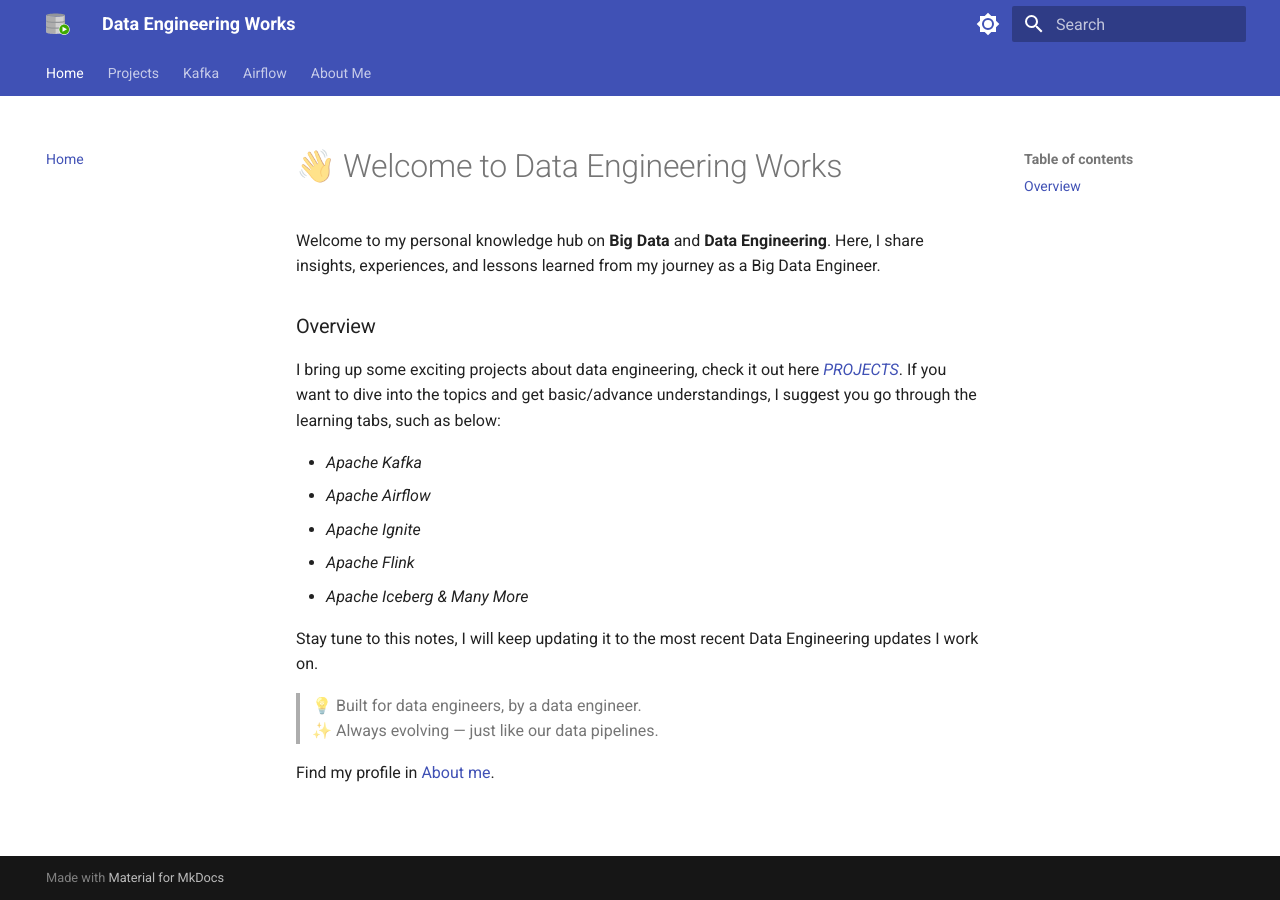
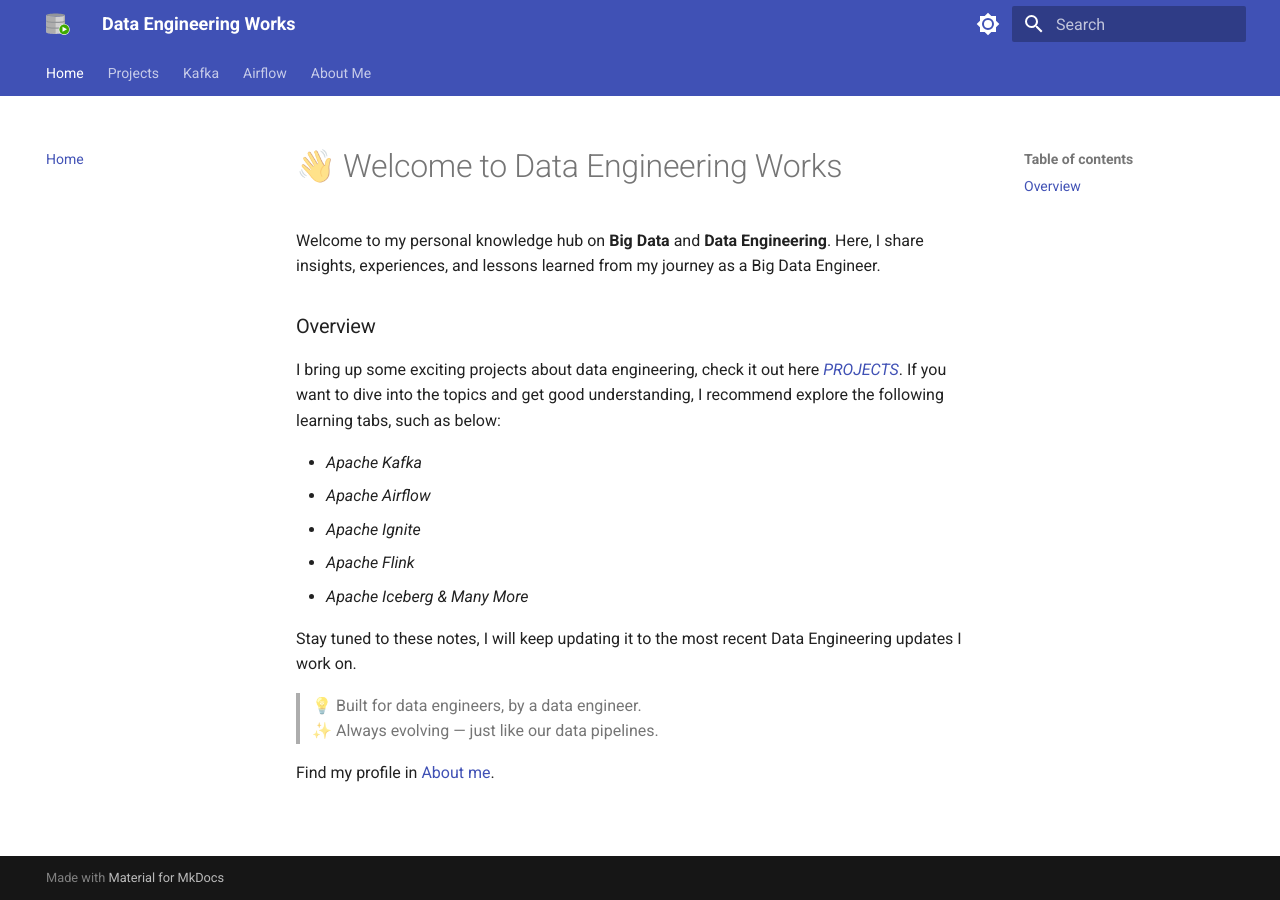
Before and after one commit to manish-chet/Data-Engineering-Works, an MkDocs documentation site: the page built from docs/index.md, in a window 1280 px wide. Built offline with MkDocs 1.6.1 and Material for MkDocs 9.7.7, drawn with Linux system fonts in a browser that asks for light colours.

```diff
--- a/docs/index.md
+++ b/docs/index.md
@@ -4,7 +4,7 @@
 Here, I share insights, experiences, and lessons learned from my journey as a Big Data Engineer.
 ### Overview
 I bring up some exciting projects about data engineering, check it out here [*PROJECTS*](projects/README.md).
-If you want to dive into the topics and get basic/advance understandings, I suggest you go through the learning tabs, such as below:
+If you want to dive into the topics and get good understanding, I recommend explore the following learning tabs, such as below:
 
 - *Apache Kafka*
 - *Apache Airflow*
@@ -12,7 +12,7 @@
 - *Apache Flink*
 - *Apache Iceberg & Many More*
 
-Stay tune to this notes, I will keep updating it to the most recent Data Engineering updates I work on.
+Stay tuned to these notes, I will keep updating it to the most recent Data Engineering updates I work on.
 
 > 💡 Built for data engineers, by a data engineer.
 > ✨ Always evolving — just like our data pipelines.
```
